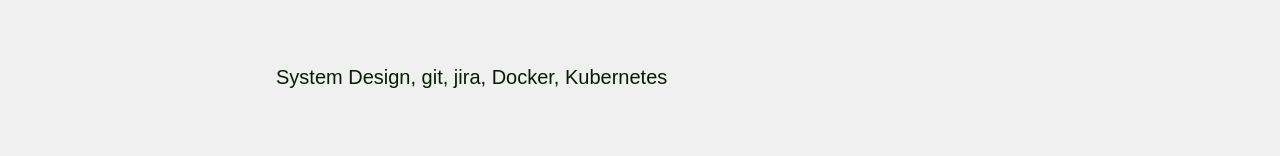
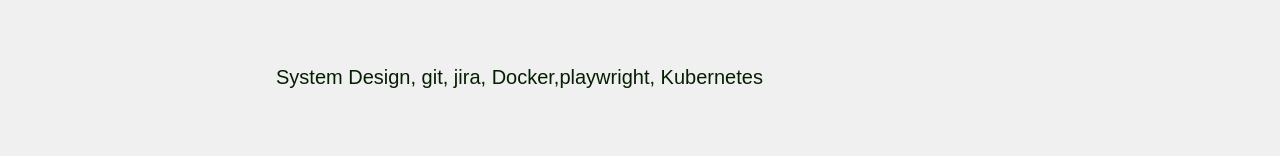
Before and after one commit to williamNyongesa/portfolio, a React (Create React App) app: page / in a window 1280 px wide. Shown: the part 1669-1825 px from the top of the page. Built offline with nearby package versions, Linux system fonts and the light colour scheme.

Commit message:
update home

```diff
--- a/src/pages/Home.js
+++ b/src/pages/Home.js
@@ -41,7 +41,7 @@
           <li className="item">
             <h2> other</h2>
             <span>
-              System Design, git, jira, Docker, Kubernetes
+              System Design, git, jira, Docker,playwright, Kubernetes
             </span>
           </li>
 
```
